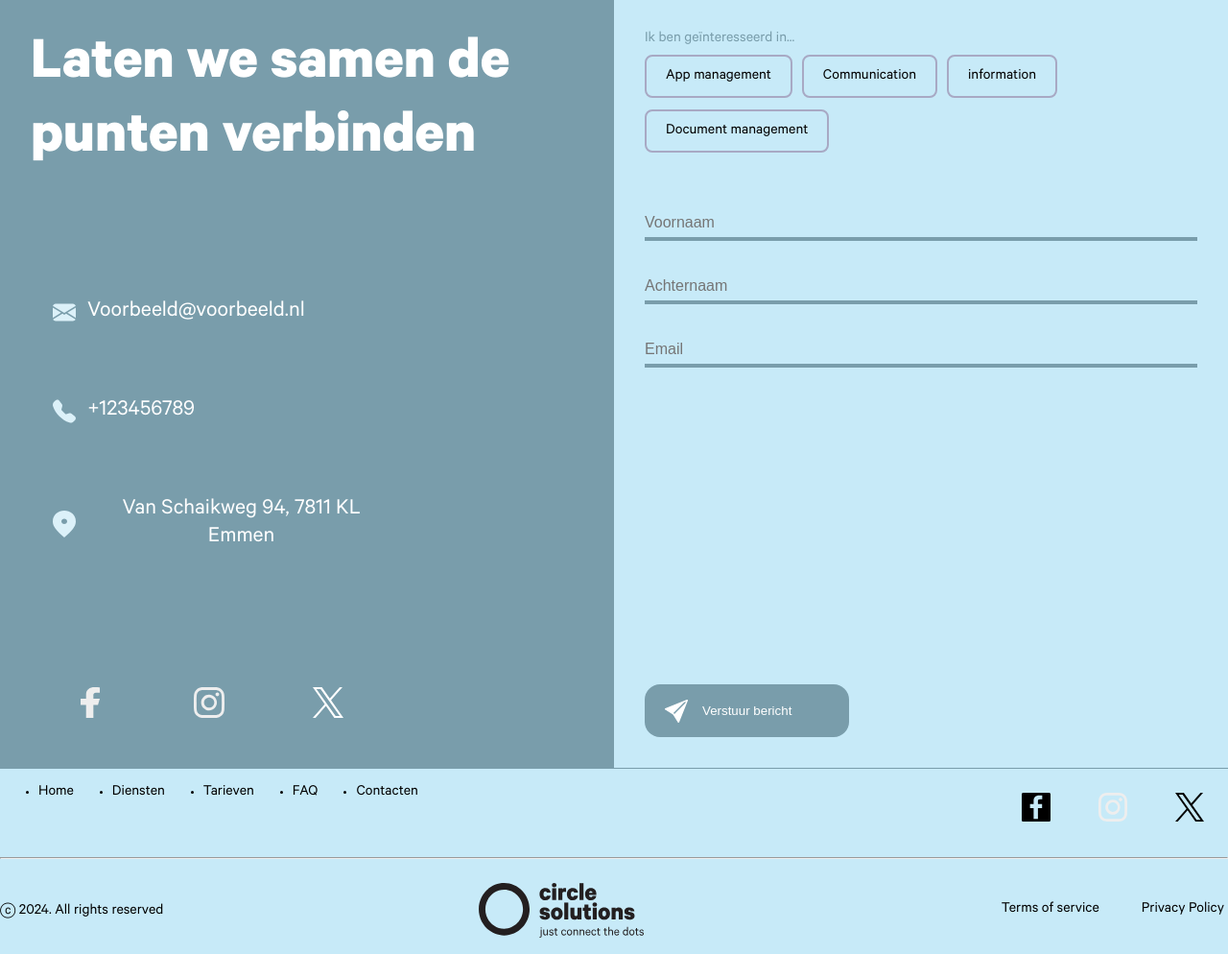
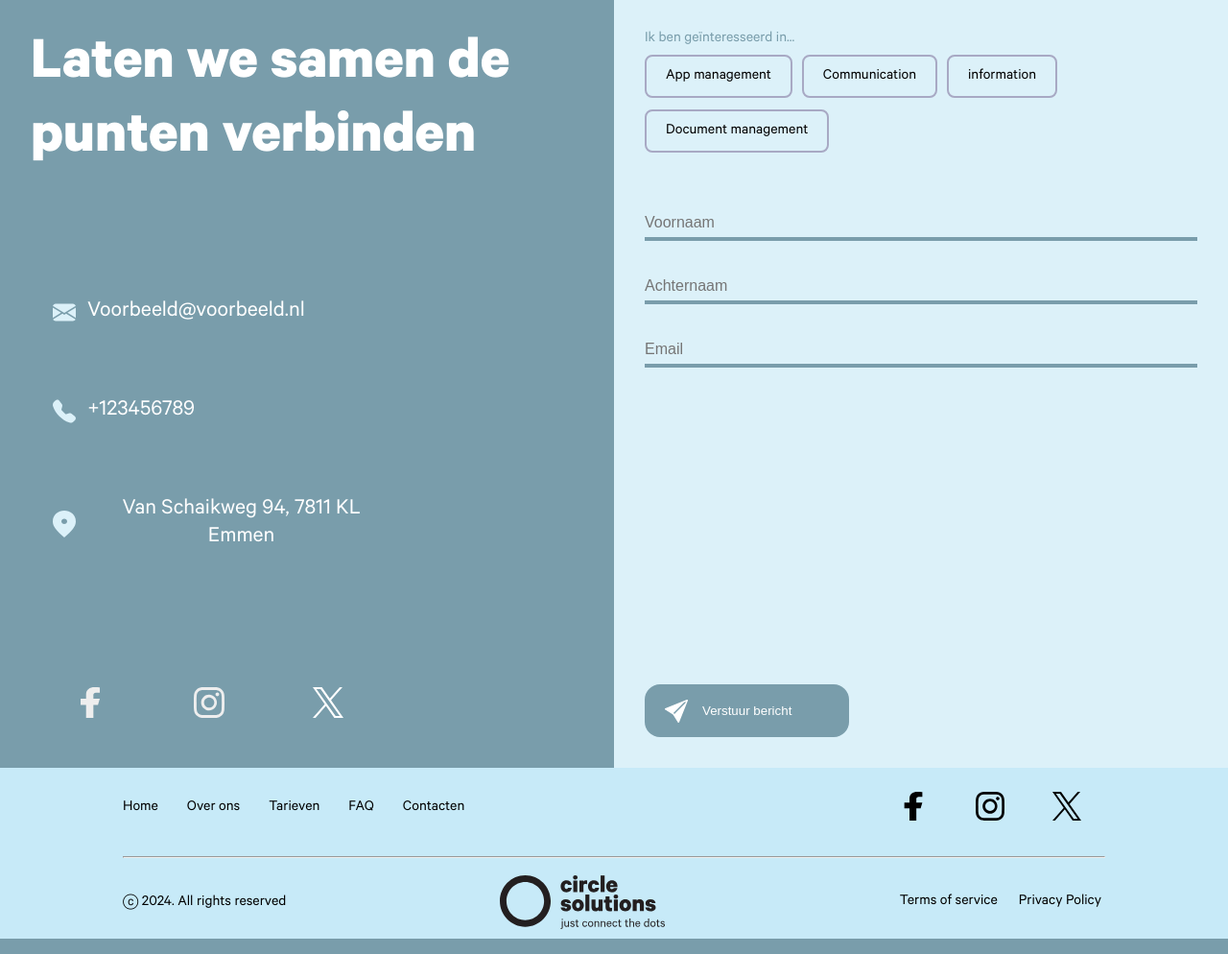
Before and after one commit to BramSuurdje/Circle-Solution, a PHP site: page /pages/contact.php in a window 1280 px wide. Shown: the whole page at 96% size. Run offline with PHP 8.4, Linux system fonts and the light colour scheme.

Commit message:
moved and deleted unnecessary files small tweaks to the footer style and small tweak to the contact page

```diff
--- a/Footer.css
+++ /dev/null
@@ -1,85 +0,0 @@
-.gridContainer
-{
-    background-color: #c7eaf8;
-}
-
-.tekst
-{
-    display: flex;
-    justify-content: flex-start;
-}
-
-.bigBoy
-{
-    display: flex;
-    justify-content: center;
-    align-items: center;
-    margin: 10px;
-}
-
-.tekstC
-{
-    display: flex;
-    justify-content: flex-start;
-    align-items: center;
-}
-
-.tekstD
-{
-    display: flex;
-    padding: 2px;
-    flex-direction: row;
-    justify-content: flex-end;
-    align-items: center
-
-
-}
-
-.footerBottom
-{
-    display: flex;
-    flex-direction: row;
-    justify-content: space-between;
-}
-
-.tekstA
-{
-    display: flex;
-    flex-direction: row;
-    justify-content: flex-start;
-    align-items: flex-start;
-}
-
-.footerTop {
-    display: flex;
-    flex-direction: row;
-    border-top: solid 1px #799dab;
-}
-
-.footerMenu {
-    display: flex;
-    flex-direction: row;
-}
-
-.FooterKfoto
-{
-    display: flex;
-    flex-direction: row;
-   margin: 0 0 0 auto;
-}
-
-.kleineFoto
-{
-    /* display: flex;
-    flex-direction: row;
-    justify-content: flex-end;
-    align-items: flex-end;
-    margin: 15px; */
-    width: 30px;
-    margin: 25px;
-}
-
-.Image
-{
-    width: 100%;
-}
--- a/css/contact.css
+++ b/css/contact.css
@@ -83,7 +83,7 @@
 }
 
 .contactRight {
-    background-color: #C7eaf8;
+    background-color: #dcf1f9;
     padding: 5%;
     display: flex;
     flex-direction: column;
--- a/css/footer.css
+++ b/css/footer.css
@@ -1,17 +1,83 @@
-*
+.gridContainer
 {
-    box-sizing: content-box;
+    background-color: #c7eaf8;
+    padding: 0 10%;
 }
 
+.tekst
+{
+    display: flex;
+    justify-content: flex-start;
+}
 
-body
+.bigBoy
 {
     display: flex;
     justify-content: center;
-    background-color: lightblue;
+    align-items: center;
+    margin: 10px;
+}
+
+.tekstC
+{
+    display: flex;
+    justify-content: flex-start;
+    align-items: center;
+}
+
+.tekstD
+{
+    display: flex;
+    padding: 2px;
+    margin: 0 0 0 20px;
+    flex-direction: row;
+    justify-content: flex-end;
+    align-items: center
+}
+
+.footerBottom
+{
+    display: flex;
+    flex-direction: row;
+    justify-content: space-between;
+}
+
+.footerTop {
+    display: flex;
+    flex-direction: row;
+}
+
+.footerMenu {
+    display: flex;
+    flex-direction: row;
+    align-items: center;
+    padding: 0;
+    list-style-type: none;
+
+    a {
+        text-decoration: none;
+        color: black;
+    }
+}
+
+.footerMenuItem {
+    margin: 0 30px 0 0;
+}
+
+.FooterKfoto
+{
+    display: flex;
+    flex-direction: row;
+   margin: 0 0 0 auto;
 }
 
 .kleineFoto
 {
-    width: 100px;
+    width: 30px;
+    margin: 25px;
 }
+
+.Image
+{
+    width: 100%;
+}
--- a/pages/contact.php
+++ b/pages/contact.php
@@ -6,7 +6,7 @@
     <title>Circle-Solution</title>
     <link rel="stylesheet" href="../css/style.css" type="text/css">
     <link rel="stylesheet" href="../css/contact.css" type="text/css">
-    <link rel="stylesheet" href="../footer.css" type="text/css">
+    <link rel="stylesheet" href="../css/footer.css" type="text/css">
 </head>
 <body>
     <section class="contact">
@@ -28,13 +28,13 @@
                 </lu>
             <div class="socials">
                 <div class="imgContainer">
-                    <img src="../svg/facebookLogoWithOutBorder.svg"/>
+                    <img src="../svg/facebookLogoWithOutBorder.svg" alt="facebook"/>
                 </div>
                 <div class="imgContainer">
-                    <img src="../svg/Instagram.svg" alt="emailSVG"/>
+                    <img src="../svg/Instagram.svg" alt="instagram"/>
                 </div>
                 <div class="imgContainer">
-                    <img src="../svg/xLogo.svg" alt="emailSVG"/>
+                    <img src="../svg/xLogo.svg" alt="x"/>
                 </div>
             </div>
         </div>
@@ -66,7 +66,7 @@
                         $firstName = filter_input(INPUT_POST, "voornaam");
                         $lastName = filter_input(INPUT_POST, "achternaam");
                         $email = filter_input(INPUT_POST, "email");
-                        echo("<p class='contactFieldResponse'>Bedankt voor u bericht ".$firstName." ".$lastName."! Wij sturen u email over het geselecteerde interesse: ".$intrest." naar dit email adres: ".$email."</p>");
+                        echo("<p class='contactFieldResponse'>Bedankt voor u bericht ".$firstName." ".$lastName."! Wij sturen u een email over de geselecteerde interesse: ".$intrest." naar dit email adres: ".$email."</p>");
                     }
                 ?>
                 <button class="submit" id="submit" type="submit">
@@ -79,36 +79,22 @@
 
     <div class="gridContainer">
         <div class="footerTop">
-            <div class="footerMenu">
-                <div class="tekstA">
-                    <ul>
-                     <li>Home</li>
+            <ul class="footerMenu">
+                <li class="footerMenuItem">
+                    <a href="../index.php">Home</a>
+                <li class="footerMenuItem">
+                    <a href="../pages/aboutUs.php">Over ons</a>
+                <li class="footerMenuItem">
+                    <a href="../index.php">Tarieven</a>
+                <li class="footerMenuItem">
+                    <a href="../pages/faq.php">FAQ</a>
+                <li class="footerMenuItem">
+                    <a href="../pages/contact.php">Contacten</a>
+                </li>
             </ul>
-                </div>
-                <div class="tekstA">
-                    <ul>
-                     <li>Diensten</li>
-                    </ul>
-                </div>
-                <div class="tekstA">
-                    <ul>
-                     <li>Tarieven</li>
-                    </ul>
-                </div>
-                <div class="tekstA">
-                    <ul>
-                     <li>FAQ</li>
-                    </ul>
-                </div>
-                <div class="tekstA">
-                    <ul>
-                     <li>Contacten</li>
-                    </ul>
-                </div>
-            </div>
             <div class="FooterKfoto">
-                <div class="kleineFoto"><img class="Image" src="../svg/facebookLogoBlack.svg" alt=""></div>
-                <div  class="kleineFoto"><img class="Image" src="../svg/Instagram.svg" alt=""></div>
+                <div class="kleineFoto"><img class="Image" src="../svg/facebookLogoWithOutBorderBlack.svg" alt=""></div>
+                <div  class="kleineFoto"><img class="Image" src="../svg/InstagramBlack.svg" alt=""></div>
                 <div  class="kleineFoto"><img class="Image" src="../svg/X_logo_2023_original.svg" alt=""></div>
             </div>
         </div>
@@ -118,19 +104,11 @@
             <div class="tekstC"><p> &#9426 2024. All rights reserved</p></div>
             <div class="bigBoy"><img class="Image" src="../svg/CS-logo-dark (1).svg" alt=""></div>
             <div class="tekstD">
+                <p>Terms of service</p>
             <div class="tekstD">
-                <ul>
-                    <p>Terms of service</p></div>
-                </ul>
-            <div class="tekstD">
-                <ul>
                 <p>Privacy Policy</p>
-                </ul>
-            </div>
-
             </div>
         </div>
-
     </div>
 </body>
 </html>
```
Also changed, not shown: img/Trustpilot-Stars.svg (deleted), svg/InstagramBlack.svg (added), svg/facebookLogoWithOutBorderBlack.svg (added), 1 other file. Lines whose indentation alone changed are shown as unchanged.
